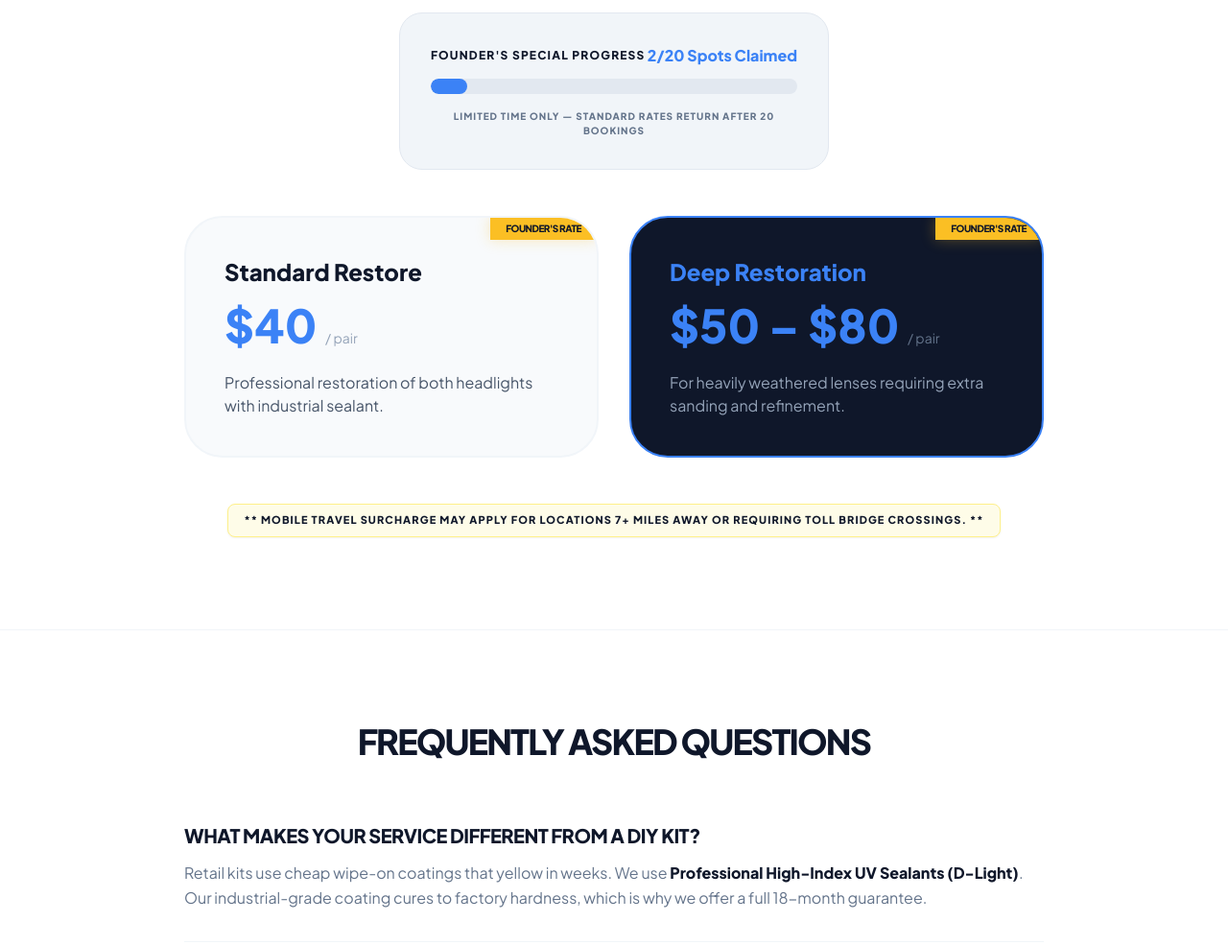
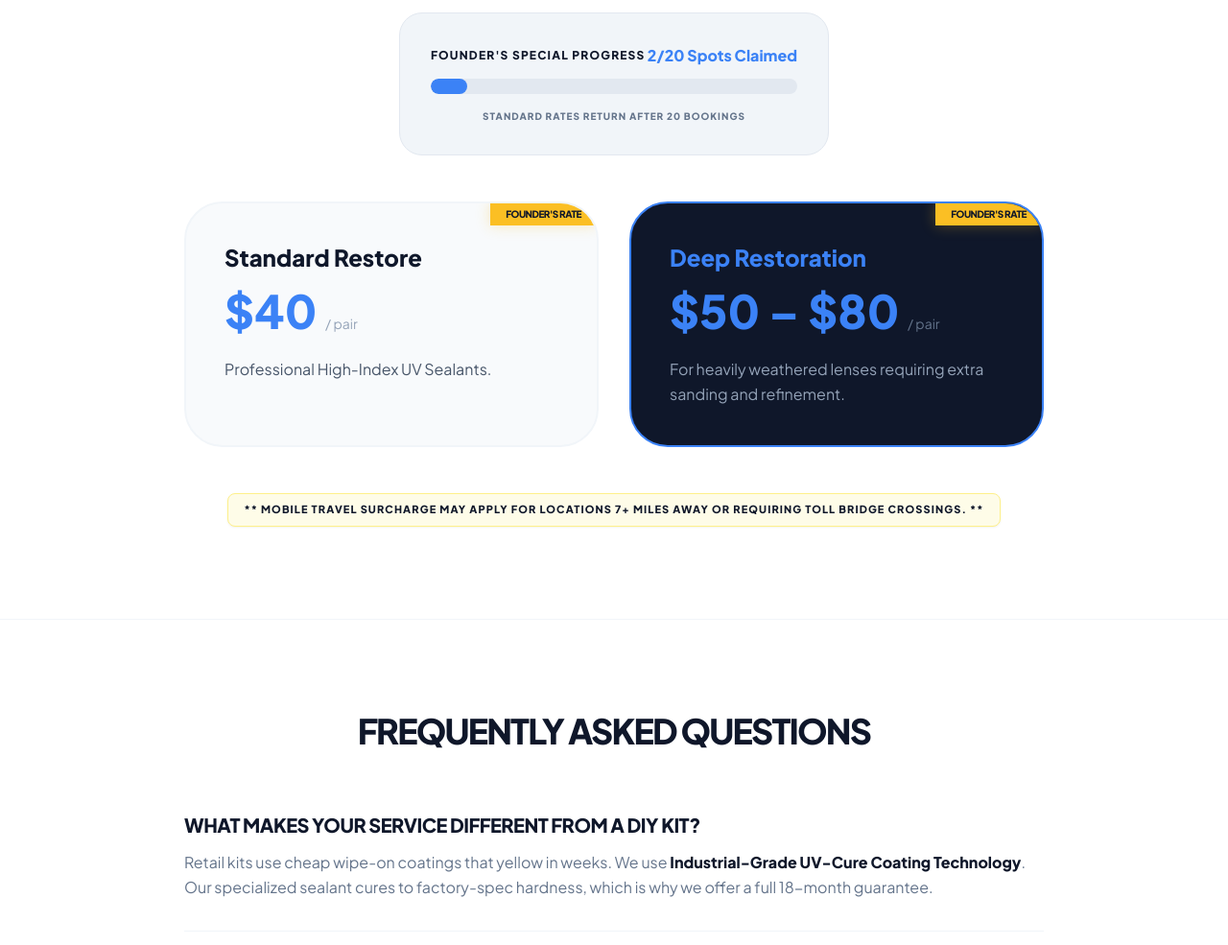
Before and after one commit to monkeygloo/Lenslift, a plain HTML site: page index.html in a window 1280 px wide. Shown: the part 2878-3863 px from the top of the page at 96% size. Drawn offline with nearby package versions, Linux system fonts and the light colour scheme.

Commit message:
Update index.html

```diff
--- a/index.html
+++ b/index.html
@@ -15,7 +15,6 @@
         }
         .header-white { background-color: #ffffff; border-bottom: 1px solid #e2e8f0; }
 
-        /* Heartbeat Animation - Hero Only */
         @keyframes heartbeat {
             0% { transform: scale(1); }
             14% { transform: scale(1.05); }
@@ -28,14 +27,8 @@
             display: inline-block;
         }
 
-        /* 2/20 Jobs Progress (10%) */
         .progress-fill { width: 10%; background: #3b82f6; height: 100%; border-radius: 9999px; transition: width 1s; }
-
-        .gold-pop {
-            background: #fbbf24;
-            color: #0f172a;
-            box-shadow: 0 0 15px rgba(251, 191, 36, 0.3);
-        }
+        .gold-pop { background: #fbbf24; color: #0f172a; box-shadow: 0 0 15px rgba(251, 191, 36, 0.3); }
     </style>
 </head>
 <body class="bg-slate-50 text-slate-900">
@@ -43,14 +36,12 @@
     <nav class="fixed w-full z-50 header-white py-6">
         <div class="max-w-7xl mx-auto px-4 sm:px-6 lg:px-8">
             <div class="flex flex-col items-center">
-
                 <div class="flex items-center gap-4 mb-4">
                     <span class="font-extrabold text-6xl tracking-tighter text-[#3b82f6] uppercase">LensLift</span>
                     <div class="gold-pop px-3 py-1 rounded-md font-black text-[10px] uppercase tracking-tighter shadow-sm mt-2">
                         Introductory Rate
                     </div>
                 </div>
-
                 <div class="grid grid-cols-3 w-full items-center">
                     <div></div>
                     <div class="flex justify-center space-x-8">
@@ -168,7 +159,7 @@
                 <div class="w-full bg-slate-200 h-4 rounded-full overflow-hidden">
                     <div class="progress-fill"></div>
                 </div>
-                <p class="mt-4 text-slate-500 text-[10px] font-bold uppercase tracking-widest">Limited Time Only — Standard rates return after 20 bookings</p>
+                <p class="mt-4 text-slate-500 text-[10px] font-bold uppercase tracking-widest">Standard rates return after 20 bookings</p>
             </div>
 
             <div class="grid md:grid-cols-2 gap-8 max-w-4xl mx-auto">
@@ -176,13 +167,13 @@
                     <div class="absolute top-0 right-0 gold-pop font-bold text-[10px] px-4 py-1 uppercase tracking-tighter">Founder's Rate</div>
                     <h3 class="text-2xl font-bold mb-4 text-slate-900">Standard Restore</h3>
                     <div class="text-5xl font-extrabold mb-6 text-[#3b82f6]">$40 <span class="text-sm text-slate-400 font-normal">/ pair</span></div>
-                    <p class="text-slate-600 font-medium">Professional restoration of both headlights with industrial sealant.</p>
+                    <p class="text-slate-600 font-medium leading-relaxed">Professional High-Index UV Sealants.</p>
                 </div>
                 <div class="p-10 rounded-[2.5rem] bg-slate-900 text-white text-left relative overflow-hidden border-2 border-[#3b82f6]">
                     <div class="absolute top-0 right-0 gold-pop font-bold text-[10px] px-4 py-1 uppercase tracking-tighter">Founder's Rate</div>
                     <h3 class="text-2xl font-bold mb-4 text-[#3b82f6]">Deep Restoration</h3>
                     <div class="text-5xl font-extrabold mb-6 text-[#3b82f6]">$50 – $80 <span class="text-sm text-slate-500 font-normal">/ pair</span></div>
-                    <p class="text-slate-400 font-medium">For heavily weathered lenses requiring extra sanding and refinement.</p>
+                    <p class="text-slate-400 font-medium leading-relaxed">For heavily weathered lenses requiring extra sanding and refinement.</p>
                 </div>
             </div>
 
@@ -198,7 +189,7 @@
             <div class="space-y-8">
                 <div class="border-b border-slate-100 pb-8">
                     <h3 class="text-xl font-bold mb-3 text-slate-900 uppercase tracking-tight">What makes your service different from a DIY kit?</h3>
-                    <p class="text-slate-500 font-medium leading-relaxed">Retail kits use cheap wipe-on coatings that yellow in weeks. We use <span class="text-slate-900 font-bold">Professional High-Index UV Sealants (D-Light)</span>. Our industrial-grade coating cures to factory hardness, which is why we offer a full 18-month guarantee.</p>
+                    <p class="text-slate-500 font-medium leading-relaxed">Retail kits use cheap wipe-on coatings that yellow in weeks. We use <span class="text-slate-900 font-bold">Industrial-Grade UV-Cure Coating Technology</span>. Our specialized sealant cures to factory-spec hardness, which is why we offer a full 18-month guarantee.</p>
                 </div>
                 <div class="border-b border-slate-100 pb-8">
                     <h3 class="text-xl font-bold mb-3 text-slate-900 uppercase tracking-tight">Is there a travel fee?</h3>
```
